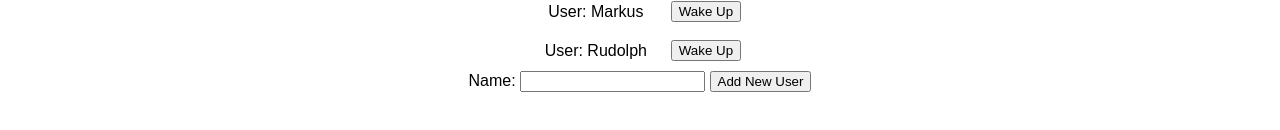
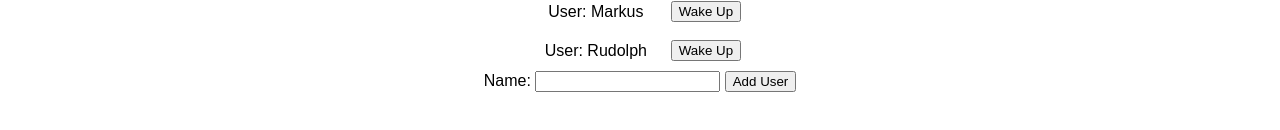
Before and after one commit to alternativeoutput/pebble, a React (Create React App) app: page / in a window 1280 px wide. Shown: the part 206-336 px from the top of the page. Built offline with nearby package versions, Linux system fonts and the light colour scheme.

Commit message:
User component self-consistent

```diff
--- a/src/components/Table.js
+++ b/src/components/Table.js
@@ -50,7 +50,7 @@ class ConnectedTable extends Component {
         let adder = "";
 
         if (table.users.length < 5) {
-            adder = (<div>Name: <input type="text" ref={new_user_name => (this.new_user_name = new_user_name)}/>&nbsp;<button onClick={this.handleClick}>Add New User</button></div>);
+            adder = (<div>Name: <input type="text" ref={new_user_name => (this.new_user_name = new_user_name)}/>&nbsp;<button onClick={this.handleClick}>Add User</button></div>);
         }
         return (
                 <div className="container">
--- a/src/components/User.js
+++ b/src/components/User.js
@@ -1,5 +1,6 @@
 import React, { Component } from 'react';
 import { connect } from 'react-redux';
+import { wakeupUser } from '../reducers/User';
 
 const mapStateToProps = state => (
     { "props": state });
@@ -12,7 +13,7 @@ class ConnectedUser extends Component {
 
     handleClick(event) {
         event.preventDefault();
-        this.props.wakeupUser();
+        (this.props.wakeupUser === undefined ? wakeupUser() : this.props.wakeupUser());
     }
 
     render() {
--- a/src/reducers/User.js
+++ b/src/reducers/User.js
@@ -1,8 +1,6 @@
 import { WAKEUP_USER } from "../constants/action-types"
 
-export const wakeupUser = () => ({
-  type: WAKEUP_USER
-})
+export const wakeupUser = () => { console.log('fired'); return { type: WAKEUP_USER }; }
 
 export const INITIAL_STATE =
     {'name': 'XXXXX', 'k': 'XXX', 'key': 'XXX'}
```
